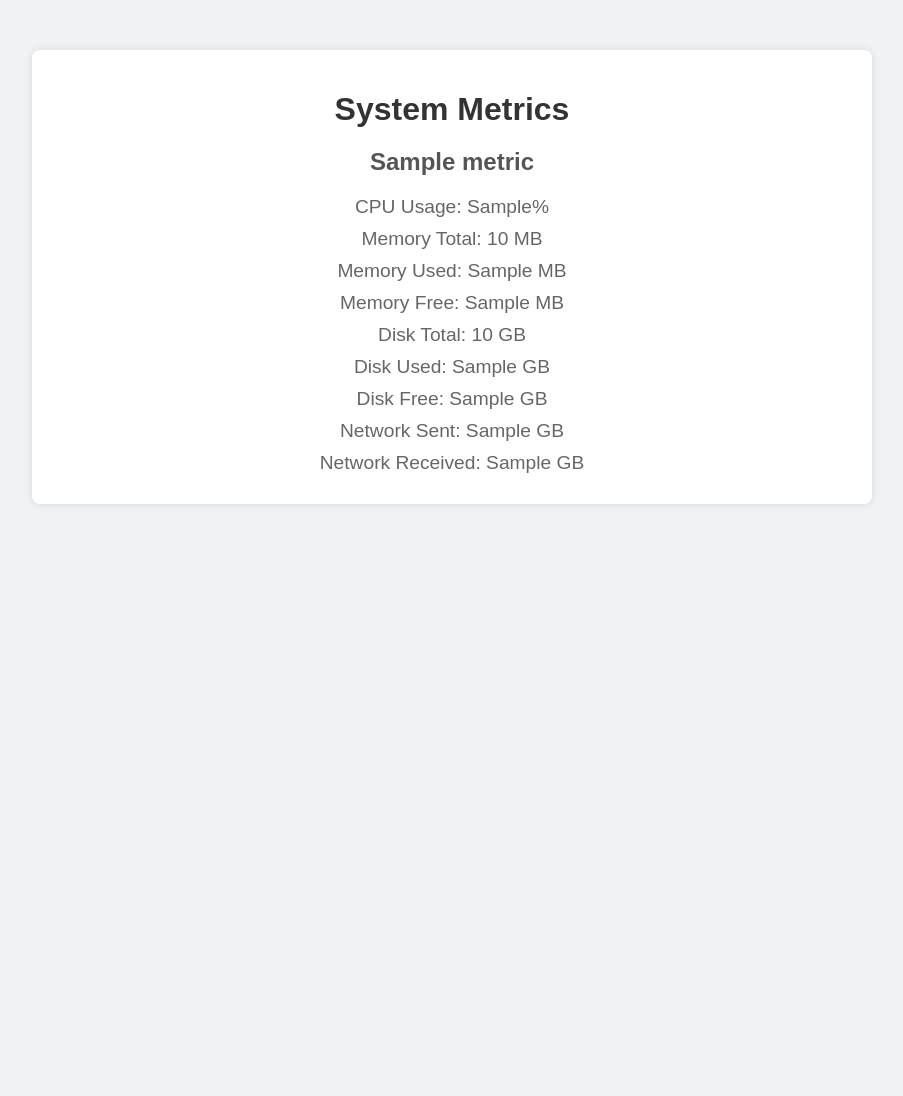
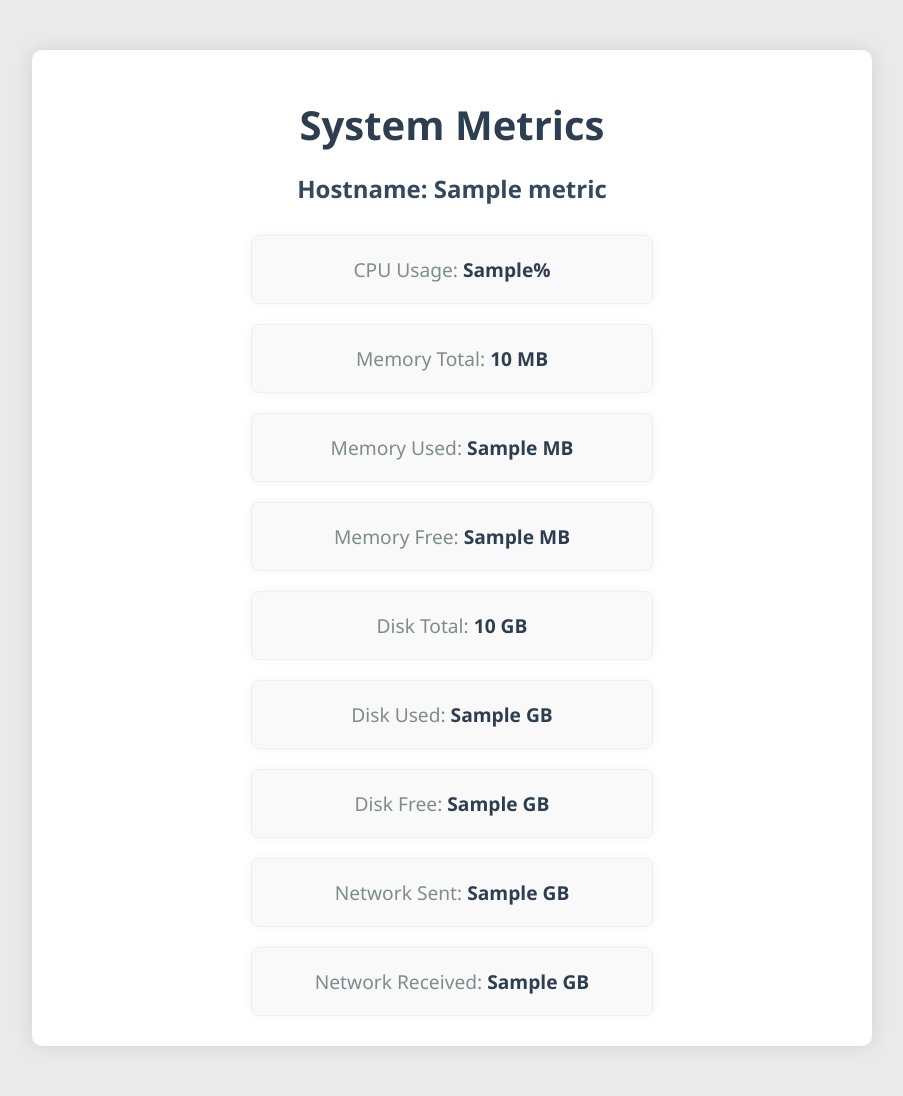
Before and after one commit to ImperatorYarik/monitoring-tool, a Flask app: template templates/index.html in a window 1280 px wide. Shown: the whole page, without its empty margins (188-1091 px from the left). Before the commit the page ends 504 px from the top, so only its background shows below. Run offline with Flask 3, Linux system fonts and the light colour scheme; the template is opened without the code that fills it: most values are stand-ins (such as "Sample title", 1, 10 or a date in 2020).

Commit message:
Updated styles

```diff
--- a/main.py
+++ b/main.py
@@ -42,4 +42,4 @@ def index():
 
 
 if __name__ == '__main__':
-    app.run(debug=True)
+    app.run(host='0.0.0.0', port=5000)
--- a/requirements.txt
+++ b/requirements.txt
@@ -1,8 +1,10 @@
 blinker==1.8.2
 click==8.1.7
 Flask==3.0.3
+gunicorn==22.0.0
 itsdangerous==2.2.0
 Jinja2==3.1.4
 MarkupSafe==2.1.5
+packaging==24.1
 psutil==6.0.0
 Werkzeug==3.0.3
--- a/templates/index.html
+++ b/templates/index.html
@@ -2,12 +2,12 @@
 <html lang="en">
 <head>
     <meta charset="UTF-8">
-    <title>System Metrics</title>
+    <title>SM {{ metrics.hostname }}</title>
 </head>
 <style>
     body {
-    font-family: Arial, sans-serif;
-    background-color: #f0f2f5;
+    font-family: 'Segoe UI', Tahoma, Geneva, Verdana, sans-serif;
+    background-color: #eaeaea;
     margin: 0;
     padding: 0;
     }
@@ -16,48 +16,88 @@
         max-width: 800px;
         margin: 50px auto;
         background-color: #ffffff;
-        box-shadow: 0 0 10px rgba(0, 0, 0, 0.1);
-        border-radius: 8px;
+        box-shadow: 0 0 20px rgba(0, 0, 0, 0.1);
+        border-radius: 10px;
         padding: 20px;
         text-align: center;
     }
 
     h1 {
-        color: #333333;
+        color: #2c3e50;
         margin-bottom: 20px;
+        font-size: 2.5em;
     }
 
     h2 {
-        color: #555555;
+        color: #34495e;
         margin-bottom: 20px;
+        font-size: 1.5em;
     }
 
     .metrics p {
         font-size: 1.2em;
-        color: #666666;
+        color: #7f8c8d;
         margin: 10px 0;
     }
 
     .metrics p span {
         font-weight: bold;
-        color: #333333;
+        color: #2c3e50;
+    }
+
+    .metrics {
+        display: flex;
+        flex-wrap: wrap;
+        justify-content: space-around;
+    }
+
+    .metric {
+        background-color: #f9f9f9;
+        border: 1px solid #ecf0f1;
+        border-radius: 8px;
+        padding: 10px 20px;
+        margin: 10px;
+        flex: 0 0 45%;
+        box-shadow: 0 0 10px rgba(0, 0, 0, 0.05);
+    }
+
+    .metric:hover {
+        background-color: #ecf0f1;
     }
 
 </style>
 <body>
     <div class="container">
         <h1>System Metrics</h1>
-        <h2>{{ metrics.hostname }}</h2>
+        <h2>Hostname: {{ metrics.hostname }}</h2>
         <div class="metrics">
-            <p>CPU Usage: {{ metrics.cpu_usage }}%</p>
-            <p>Memory Total: {{ metrics.memory_total }} MB</p>
-            <p>Memory Used: {{ metrics.memory_used }} MB</p>
-            <p>Memory Free: {{ metrics.memory_free }} MB</p>
-            <p>Disk Total: {{ metrics.disk_total }} GB</p>
-            <p>Disk Used: {{ metrics.disk_used }} GB</p>
-            <p>Disk Free: {{ metrics.disk_free }} GB</p>
-            <p>Network Sent: {{ metrics.net_sent }} GB</p>
-            <p>Network Received: {{ metrics.net_recv }} GB</p>
+            <div class="metric">
+                <p>CPU Usage: <span>{{ metrics.cpu_usage }}%</span></p>
+            </div>
+            <div class="metric">
+                <p>Memory Total: <span>{{ metrics.memory_total }} MB</span></p>
+            </div>
+            <div class="metric">
+                <p>Memory Used: <span>{{ metrics.memory_used }} MB</span></p>
+            </div>
+            <div class="metric">
+                <p>Memory Free: <span>{{ metrics.memory_free }} MB</span></p>
+            </div>
+            <div class="metric">
+                <p>Disk Total: <span>{{ metrics.disk_total }} GB</span></p>
+            </div>
+            <div class="metric">
+                <p>Disk Used: <span>{{ metrics.disk_used }} GB</span></p>
+            </div>
+            <div class="metric">
+                <p>Disk Free: <span>{{ metrics.disk_free }} GB</span></p>
+            </div>
+            <div class="metric">
+                <p>Network Sent: <span>{{ metrics.net_sent }} GB</span></p>
+            </div>
+            <div class="metric">
+                <p>Network Received: <span>{{ metrics.net_recv }} GB</span></p>
+            </div>
         </div>
     </div>
 </body>
```
Also changed, not shown: 1 other file.
